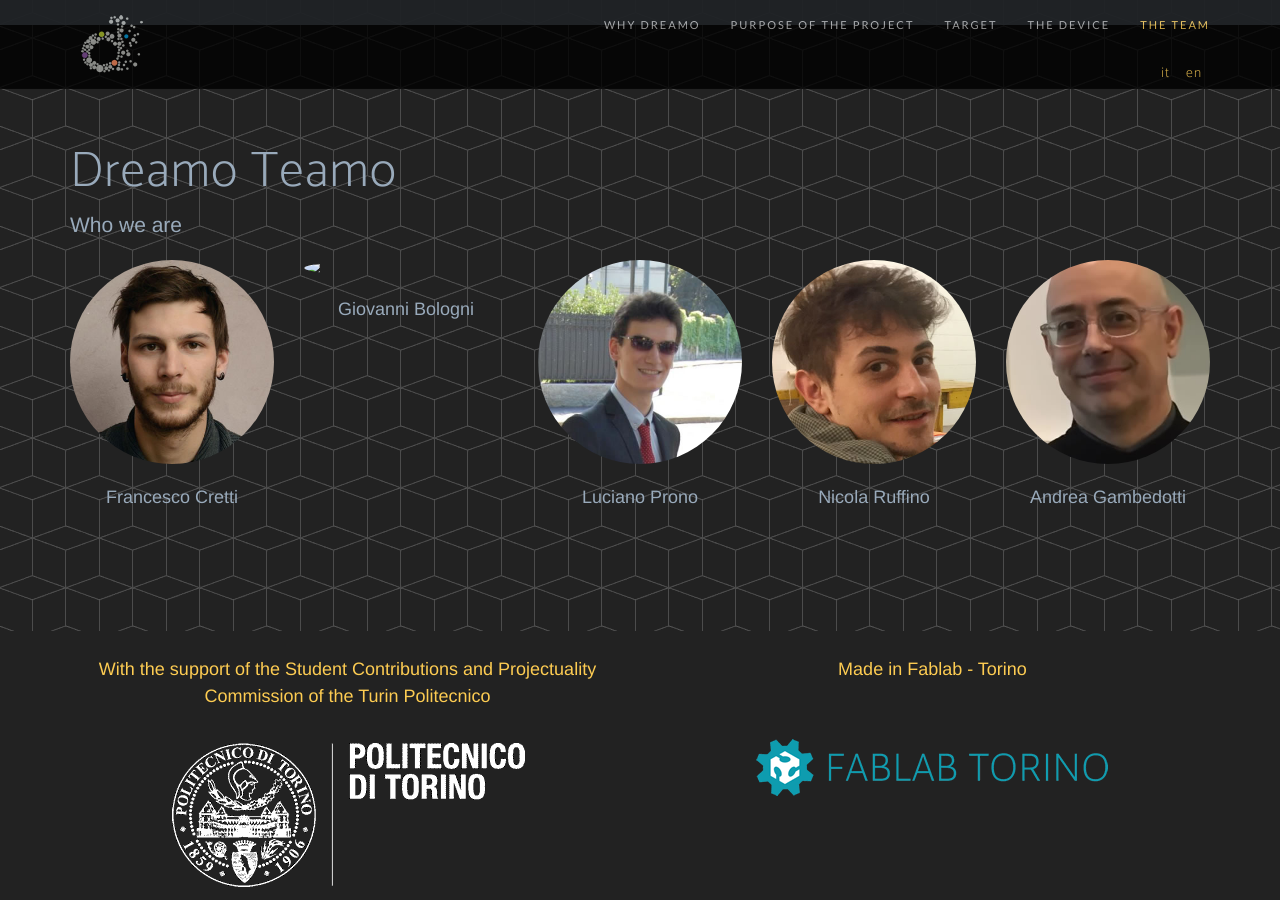
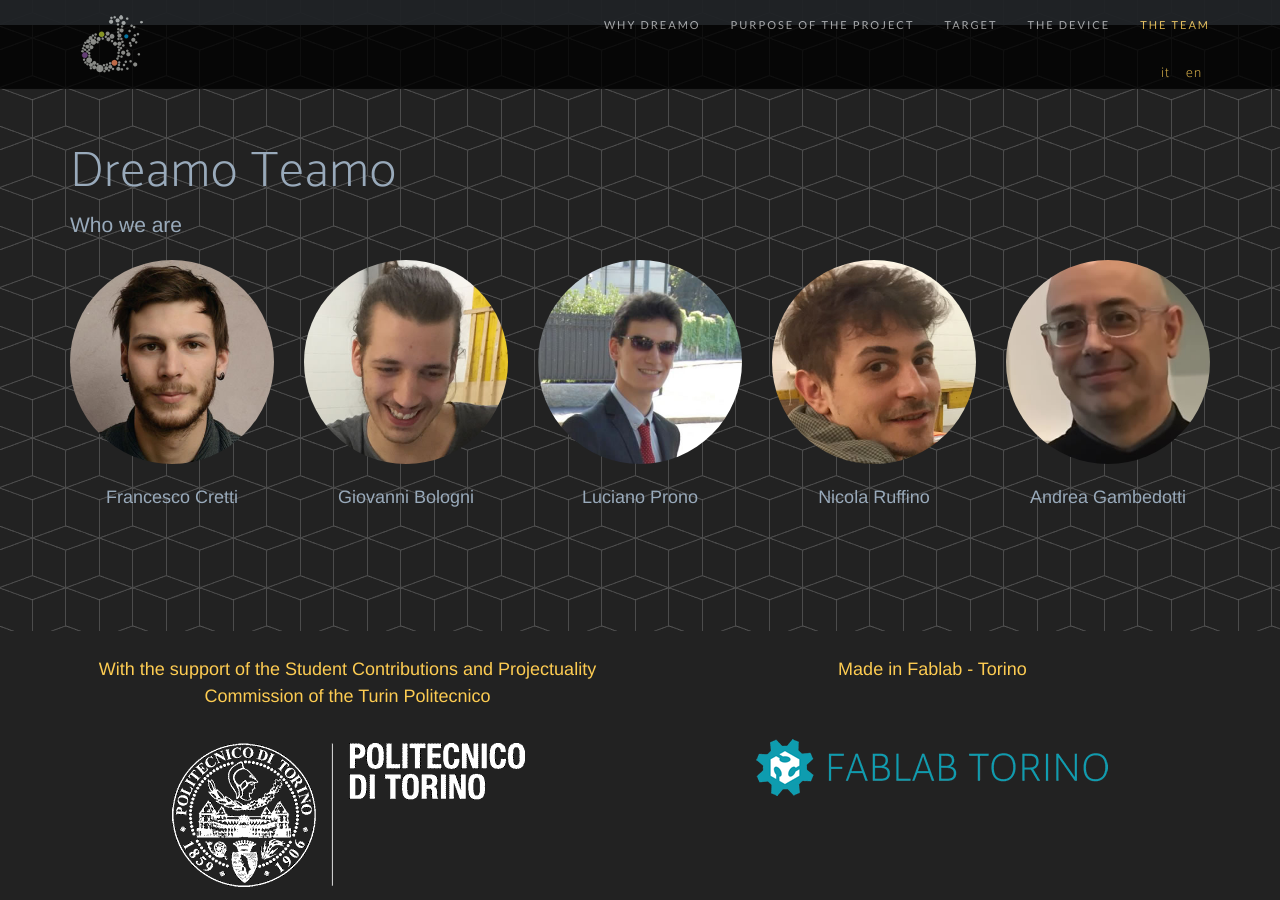
Before and after one commit to Dreamo-Italy/dreamo, a Jekyll site: the page built from home/index_en.html, in a window 1280 px wide and 900 px high, scrolled down 3350 px. Built offline with Jekyll 4.4.1, drawn with Linux system fonts in a browser that asks for light colours; nearby versions of some CDN libraries; some web fonts are replaced.

Commit message:
Update sezioni.html
Added missing {{ site.baseurl }} in image2 and image 4

```diff
--- a/_includes/sezioni.html
+++ b/_includes/sezioni.html
@@ -23,7 +23,7 @@
 
 			<div class="col-sm-2-4">
                 <div class="text-center">
-                	<img class='img-responsive img-circle' src='{{ feature.image2 }}'><br>
+                	<img class='img-responsive img-circle' src='{{ site.baseurl }}{{ feature.image2 }}'><br>
                 	<p>{{ feature.bio2 }}</p>
                 </div>
             </div>
@@ -37,7 +37,7 @@
 
 			<div class="col-sm-2-4">
                 <div class="text-center">
-                	<img class='img-responsive img-circle' src='{{ feature.image4 }}'><br>
+                	<img class='img-responsive img-circle' src='{{ site.baseurl }}{{ feature.image4 }}'><br>
                 	<p>{{ feature.bio4 }}</p>
                 </div>
             </div>
```
